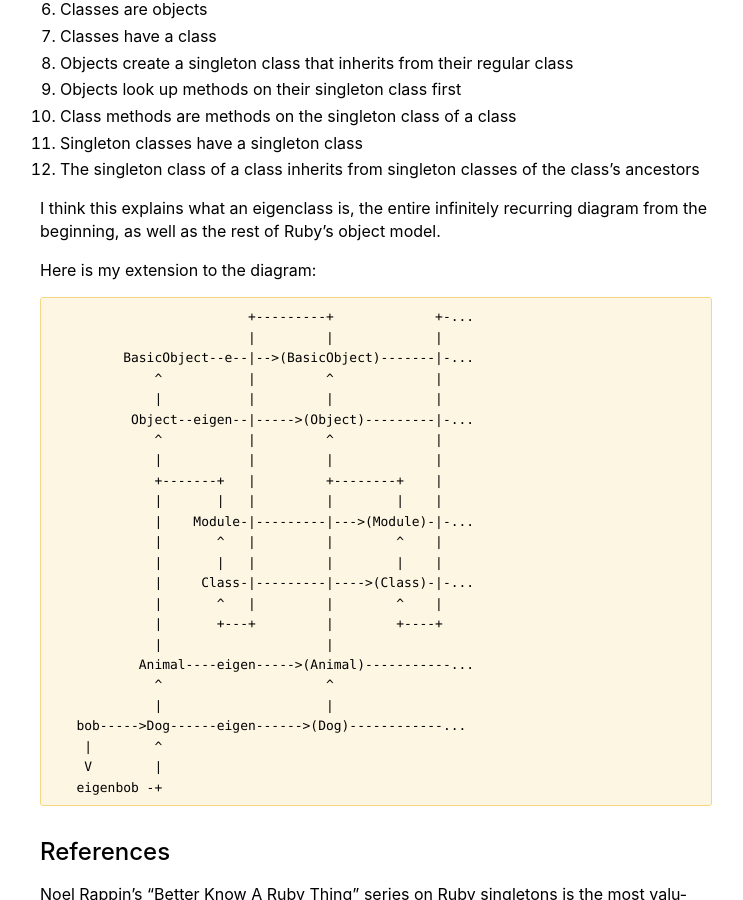
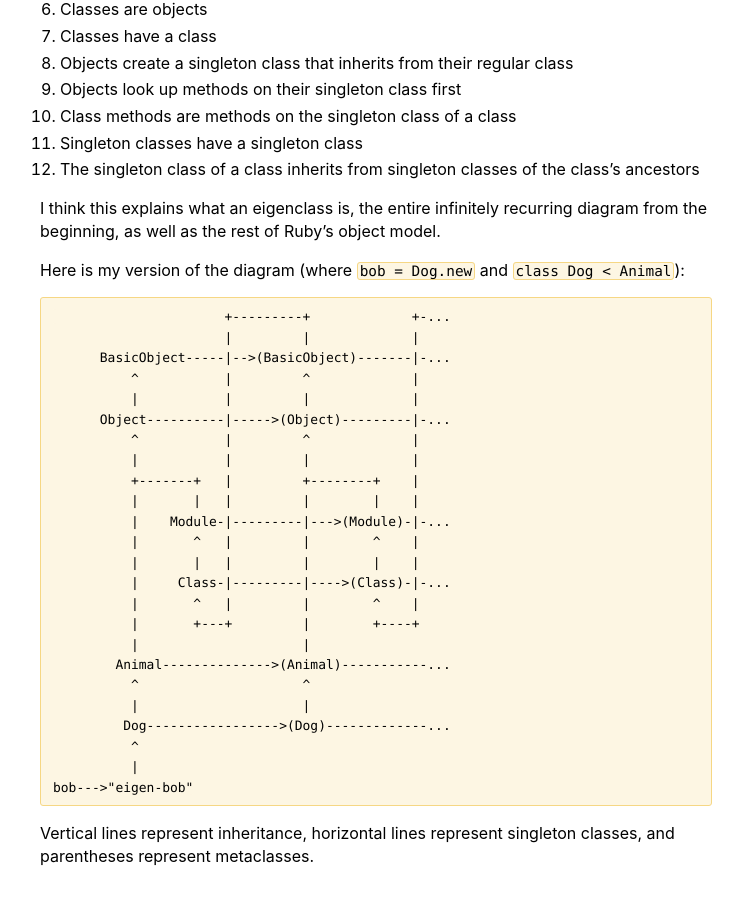
Before and after one commit to themichaelyang/tautology.town, a Jekyll site: the page built from _posts/2025/2025-12-01-ruby-object-model.md, in a window 1280 px wide and 900 px high, scrolled down 9152 px. Shown: the whole window, without its empty margins (264-1007 px from the left). Built offline with Jekyll 4.4.1, drawn with Linux system fonts in a browser that asks for light colours.

Commit message:
revise ruby object diagram

````diff
--- a/_posts/2025/2025-12-01-ruby-object-model.md
+++ b/_posts/2025/2025-12-01-ruby-object-model.md
@@ -428,34 +428,36 @@ In summary:
 
 I think this explains what an eigenclass is, the entire infinitely recurring diagram from the beginning, as well as the rest of Ruby's object model.
 
-Here is my extension to the diagram:
+Here is my version of the diagram (where `bob = Dog.new` and `class Dog < Animal`):
 
 ```
-                         +---------+             +-...
-                         |         |             |
-         BasicObject--e--|-->(BasicObject)-------|-...
-             ^           |         ^             |
-             |           |         |             |
-          Object--eigen--|----->(Object)---------|-...
-             ^           |         ^             |
-             |           |         |             |
-             +-------+   |         +--------+    |
-             |       |   |         |        |    |
-             |    Module-|---------|--->(Module)-|-...
-             |       ^   |         |        ^    |
-             |       |   |         |        |    |
-             |     Class-|---------|---->(Class)-|-...
-             |       ^   |         |        ^    |
-             |       +---+         |        +----+
-             |                     |
-           Animal----eigen----->(Animal)-----------...
-             ^                     ^
-             |                     |
-   bob----->Dog------eigen------>(Dog)------------...
-    |        ^
-    V        |
-   eigenbob -+
+                      +---------+             +-...
+                      |         |             |
+      BasicObject-----|-->(BasicObject)-------|-...
+          ^           |         ^             |
+          |           |         |             |
+      Object----------|----->(Object)---------|-...
+          ^           |         ^             |
+          |           |         |             |
+          +-------+   |         +--------+    |
+          |       |   |         |        |    |
+          |    Module-|---------|--->(Module)-|-...
+          |       ^   |         |        ^    |
+          |       |   |         |        |    |
+          |     Class-|---------|---->(Class)-|-...
+          |       ^   |         |        ^    |
+          |       +---+         |        +----+
+          |                     |
+        Animal-------------->(Animal)-----------...
+          ^                     ^
+          |                     |
+         Dog----------------->(Dog)-------------...
+          ^
+          |
+bob--->"eigen-bob"
 ```
+
+Vertical lines represent inheritance, horizontal lines represent singleton classes, and parentheses represent metaclasses.
 
 ## References
 
````
